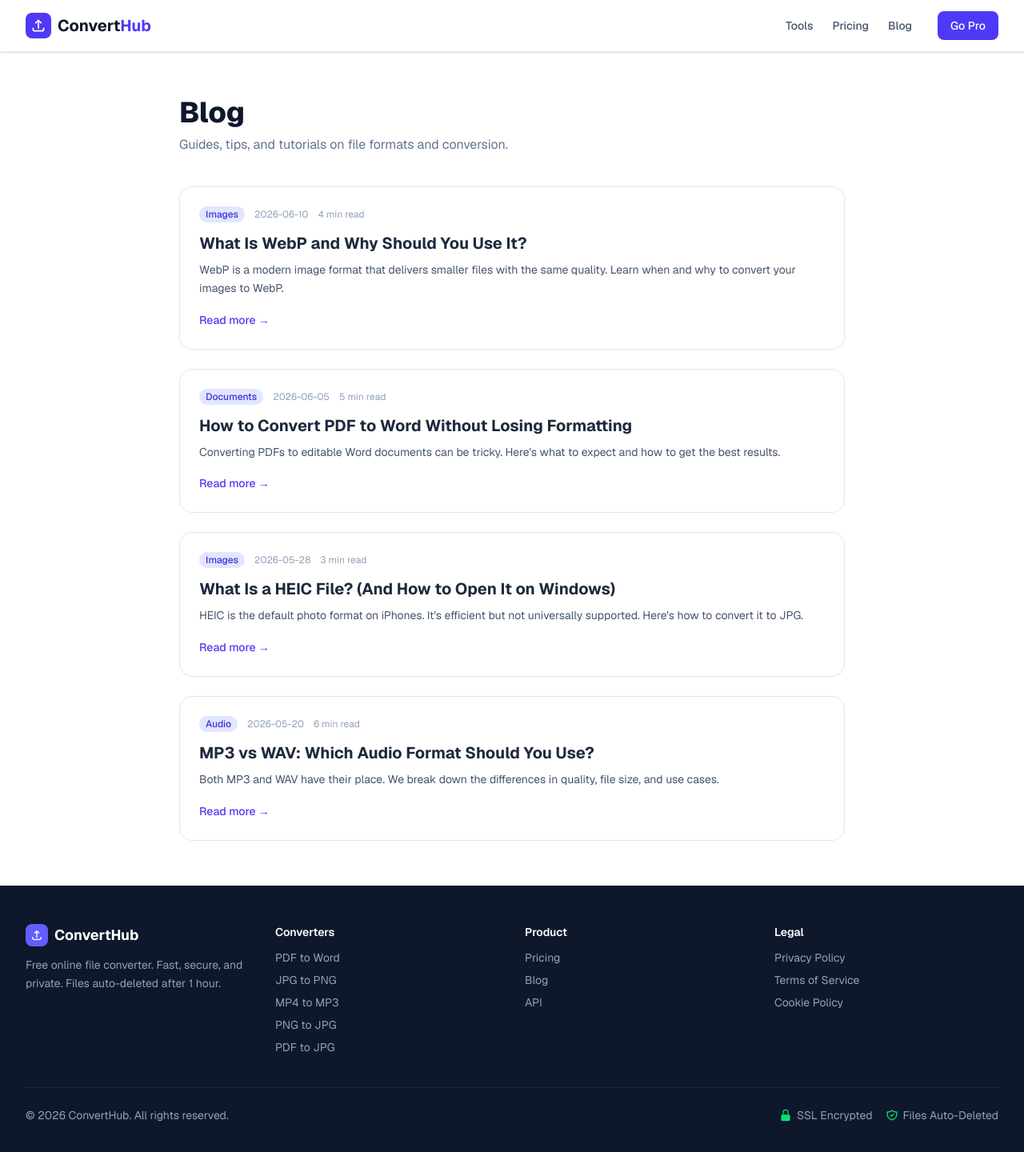
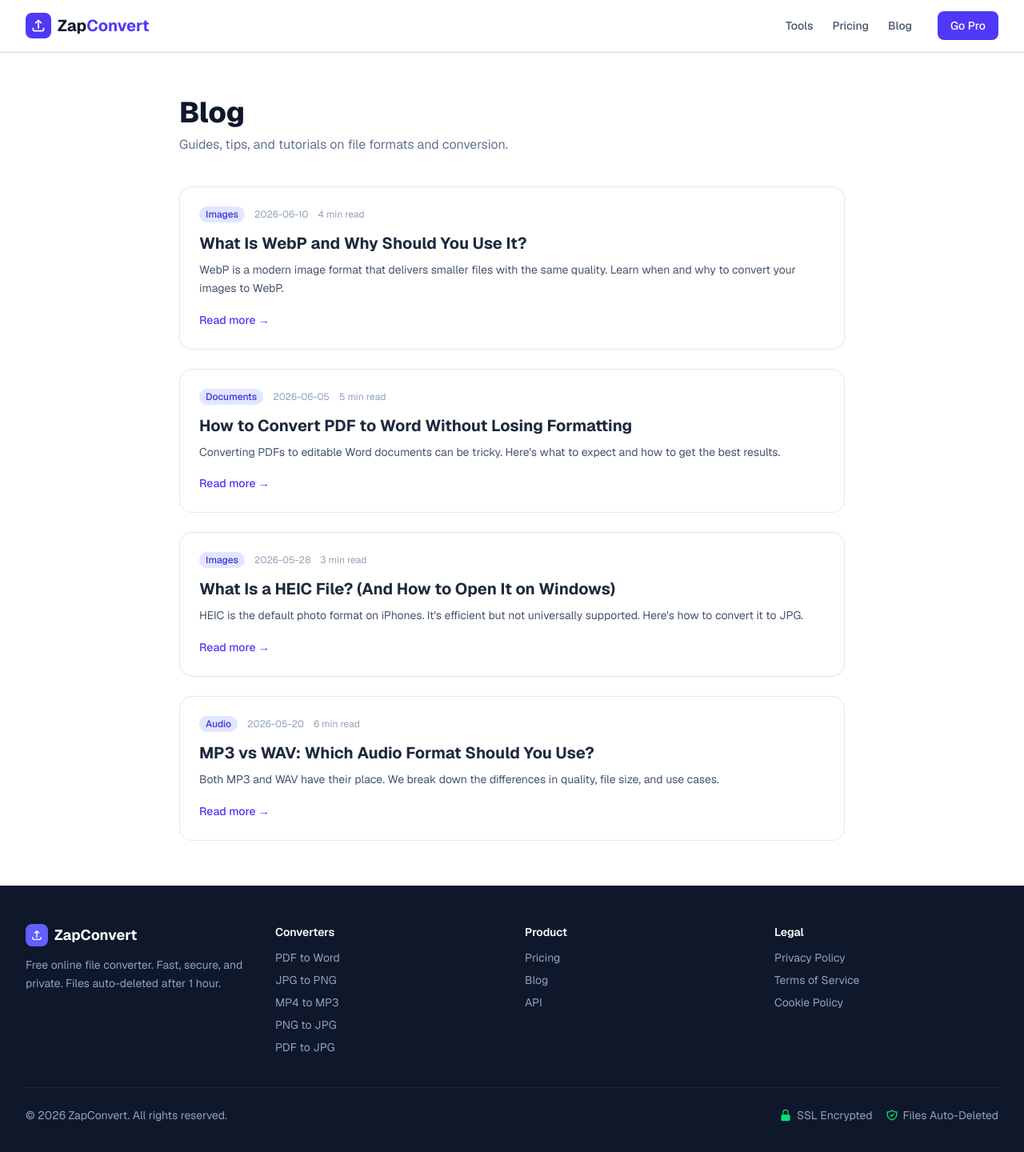
Before and after one commit to Hasan-Albashaira/converhub, a Next.js app: page /blog in a window 1280 px wide. Shown: the top 1440 px of the page at 80% size. Built offline with nearby package versions, Linux system fonts and the light colour scheme.

Commit message:
Rename ConvertHub to ZapConvert, update sitemap to zapconvert.net

```diff
--- a/src/app/[slug]/page.tsx
+++ b/src/app/[slug]/page.tsx
@@ -17,7 +17,7 @@ export async function generateMetadata({ params }: Props): Promise<Metadata> {
   const converter = getConverter(slug);
   if (!converter) return {};
   return {
-    title: `${converter.label} — Free Online Converter | ConvertHub`,
+    title: `${converter.label} — Free Online Converter | ZapConvert`,
     description: `${converter.description} Free, fast, and secure. No signup required. Files auto-deleted after 1 hour.`,
   };
 }
--- a/src/app/api/convert/route.ts
+++ b/src/app/api/convert/route.ts
@@ -169,7 +169,7 @@ export async function POST(req: NextRequest) {
       return NextResponse.json({ error: `Unsupported conversion: ${from} → ${to}` }, { status: 400 });
     }
 
-    const filename = `${originalName}-converthub.${ext}`;
+    const filename = `${originalName}-zapconvert.${ext}`;
 
     return new NextResponse(resultBuffer as unknown as BodyInit, {
       status: 200,
--- a/src/app/blog/page.tsx
+++ b/src/app/blog/page.tsx
@@ -2,7 +2,7 @@ import type { Metadata } from "next";
 import Link from "next/link";
 
 export const metadata: Metadata = {
-  title: "Blog — ConvertHub",
+  title: "Blog — ZapConvert",
   description: "Tips, guides, and tutorials on file conversion and document management.",
 };
 
--- a/src/app/layout.tsx
+++ b/src/app/layout.tsx
@@ -10,13 +10,13 @@ const geist = Geist({
 });
 
 export const metadata: Metadata = {
-  title: "ConvertHub — Convert Any File Free Online",
+  title: "ZapConvert — Convert Any File Free Online",
   description:
-    "Free online file converter. Convert PDF, images, audio, video, and more. Fast, secure, no signup required. Files deleted after 1 hour.",
+    "Free online file converter. Convert PDF, images, audio, video, and more instantly. Fast, secure, no signup required. Files deleted after 1 hour.",
   keywords:
-    "file converter, pdf to word, jpg to png, mp4 to mp3, online converter, free converter",
+    "file converter, pdf to jpg, jpg to png, mp4 to mp3, online converter, free converter, zapconvert",
   openGraph: {
-    title: "ConvertHub — Convert Any File Free Online",
+    title: "ZapConvert — Convert Any File Free Online",
     description: "Fast, free, and secure file conversion for everyone.",
     type: "website",
   },
--- a/src/app/pricing/page.tsx
+++ b/src/app/pricing/page.tsx
@@ -2,7 +2,7 @@ import type { Metadata } from "next";
 import Link from "next/link";
 
 export const metadata: Metadata = {
-  title: "Pricing — ConvertHub",
+  title: "Pricing — ZapConvert",
   description: "Simple, transparent pricing. Start free, upgrade when you need more.",
 };
 
--- a/src/app/sitemap.ts
+++ b/src/app/sitemap.ts
@@ -1,7 +1,7 @@
 import type { MetadataRoute } from "next";
 import { converters } from "@/lib/converters";
 
-const BASE_URL = "https://converhub-three.vercel.app";
+const BASE_URL = "https://zapconvert.net";
 
 export default function sitemap(): MetadataRoute.Sitemap {
   const converterPages = converters.map((c) => ({
--- a/src/components/Footer.tsx
+++ b/src/components/Footer.tsx
@@ -12,7 +12,7 @@ export default function Footer() {
                   <path strokeLinecap="round" strokeLinejoin="round" strokeWidth={2} d="M4 16v1a3 3 0 003 3h10a3 3 0 003-3v-1m-4-8l-4-4m0 0L8 8m4-4v12" />
                 </svg>
               </div>
-              <span className="text-white font-bold text-lg">ConvertHub</span>
+              <span className="text-white font-bold text-lg">ZapConvert</span>
             </div>
             <p className="text-sm leading-relaxed">
               Free online file converter. Fast, secure, and private. Files auto-deleted after 1 hour.
@@ -50,7 +50,7 @@ export default function Footer() {
         </div>
 
         <div className="border-t border-slate-800 mt-10 pt-6 flex flex-col sm:flex-row justify-between items-center gap-4 text-sm">
-          <p>&copy; {new Date().getFullYear()} ConvertHub. All rights reserved.</p>
+          <p>&copy; {new Date().getFullYear()} ZapConvert. All rights reserved.</p>
           <div className="flex items-center gap-4">
             <span className="flex items-center gap-1.5">
               <svg className="w-4 h-4 text-green-400" fill="currentColor" viewBox="0 0 20 20">
--- a/src/components/Header.tsx
+++ b/src/components/Header.tsx
@@ -16,7 +16,7 @@ export default function Header() {
               </svg>
             </div>
             <span className="text-xl font-bold text-slate-900">
-              Convert<span className="text-indigo-600">Hub</span>
+              Zap<span className="text-indigo-600">Convert</span>
             </span>
           </Link>
 
```
